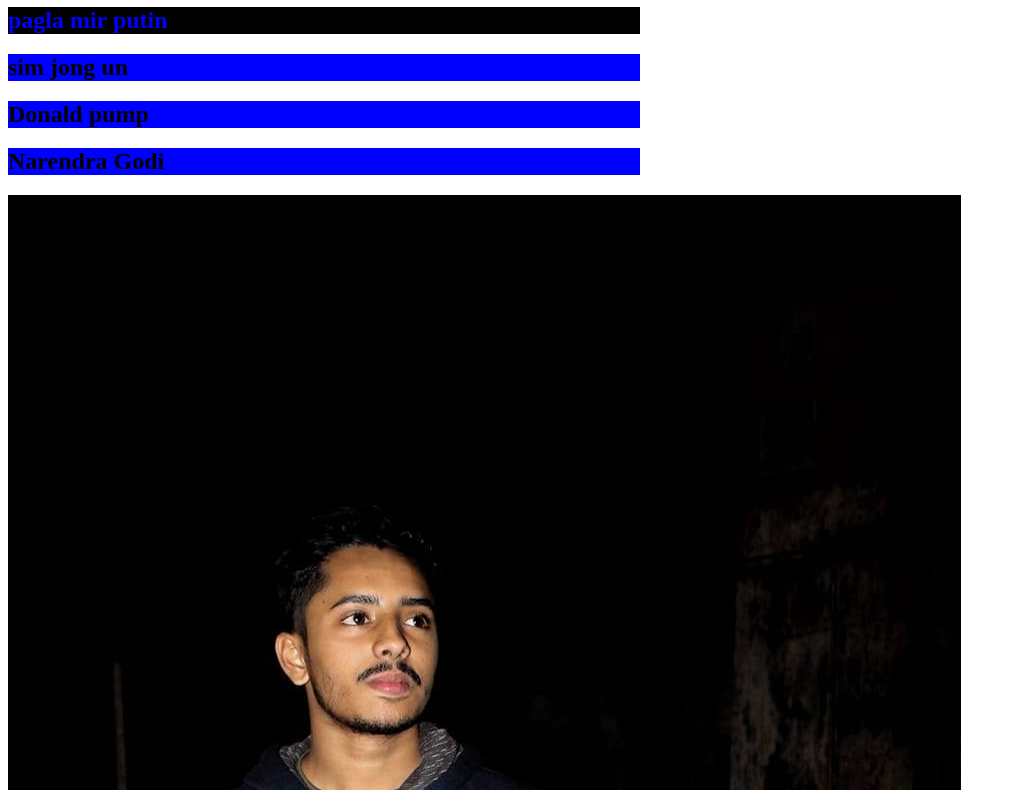
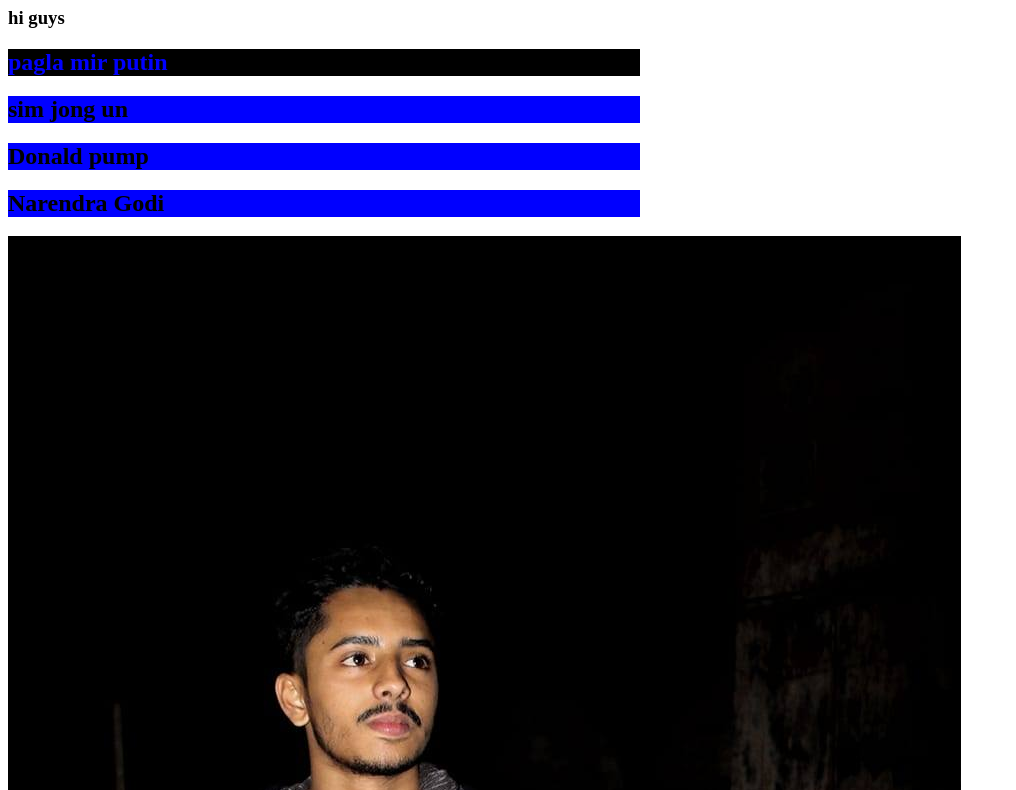
Before and after one commit to arraian/my-second-repo, a plain HTML site: page index.html in a window 1280 px wide. Shown: the part 73-863 px from the top of the page, without its empty margins (0-1016 px from the left). Drawn offline with Linux system fonts and the light colour scheme.

Commit message:
hi guys added

```diff
--- a/index.html
+++ b/index.html
@@ -26,6 +26,7 @@
 </head>
 <body>
   <h1>Raiyan</h1>
+ <h3>hi guys</h3>
 
   <h2 id="russia">pagla mir putin</h2>
   <h2 class="mathanosto">sim jong un</h2>
```
